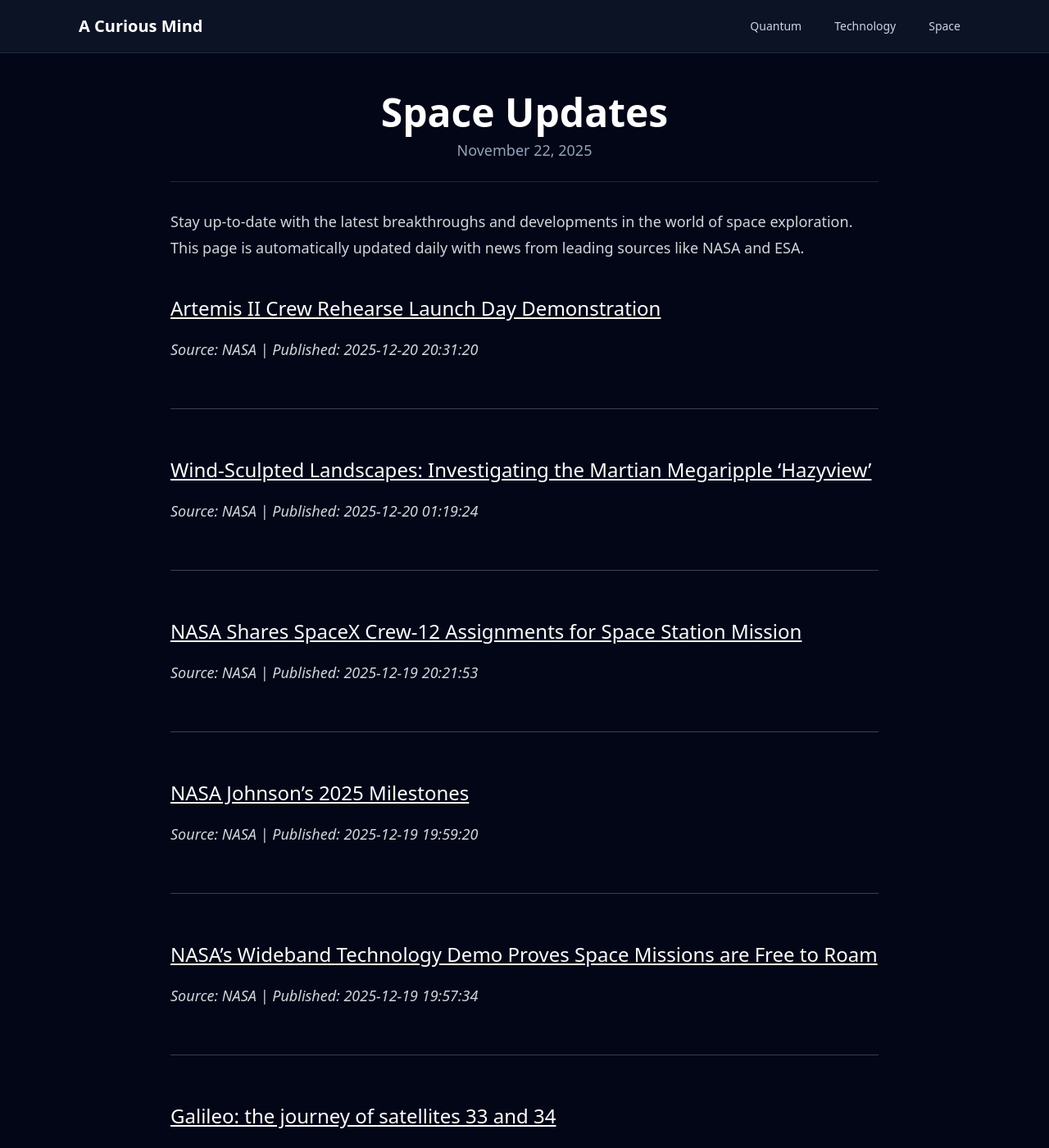
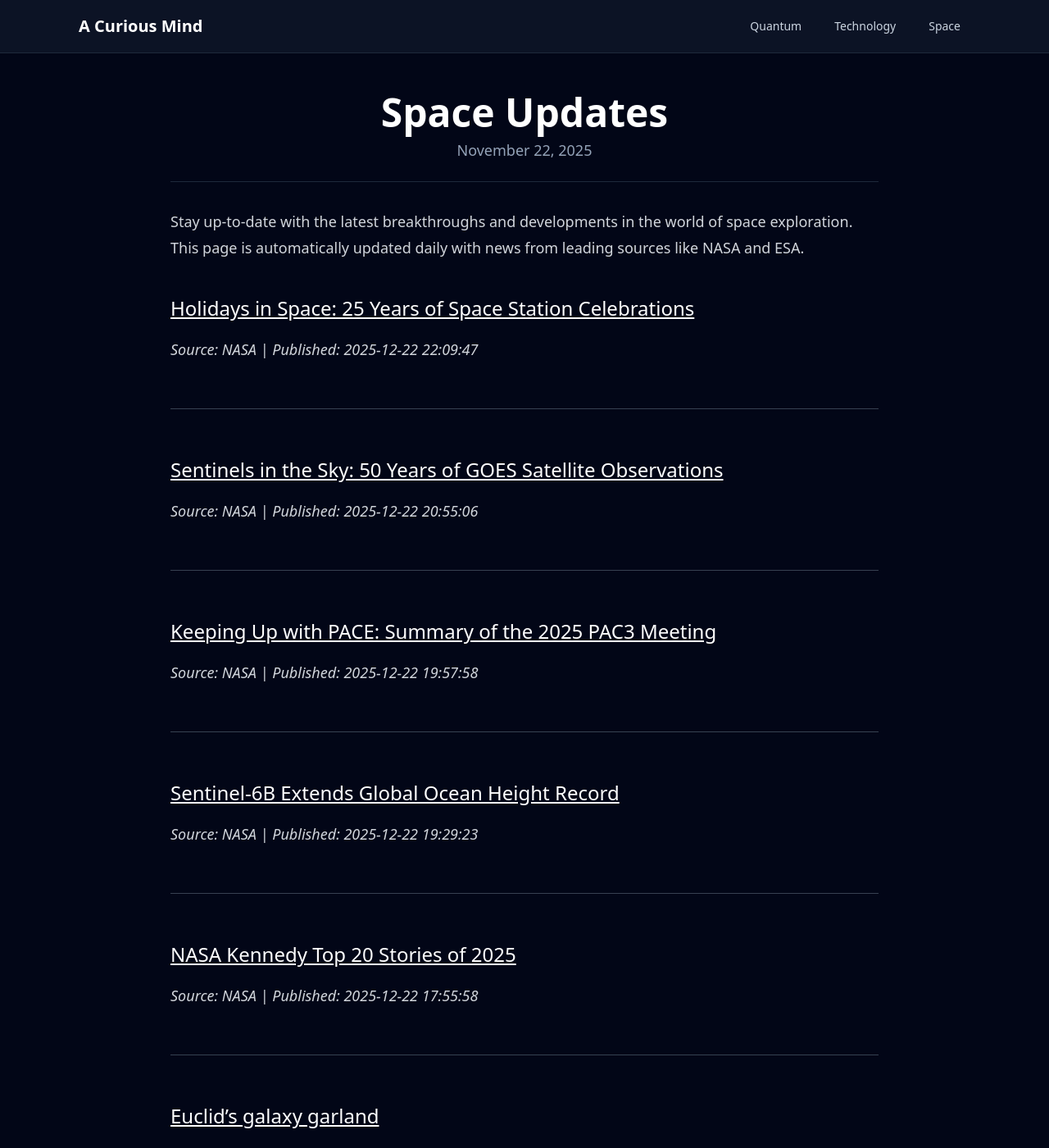
Before and after one commit to onehl7/onehl7.github.io, a Jekyll site: the page built from _posts/2025-11-22-space-updates.md, in a window 1280 px wide and 1400 px high. Shown: the whole window at 82% size. Built offline with Jekyll 4.4.1, drawn with Linux system fonts in a browser that asks for light colours; nearby versions of some CDN libraries; some of the changed text lies outside the part shown.

Commit message:
Update space news data

```diff
--- a/_data/space_news.json
+++ b/_data/space_news.json
@@ -1,33 +1,45 @@
 [
   {
     "source": "NASA",
-    "title": "Artemis II Crew Rehearse Launch Day Demonstration",
-    "link": "https://www.nasa.gov/image-article/artemis-ii-crew-rehearse-launch-day-demonstration/",
-    "published": "2025-12-20 20:31:20"
+    "title": "Holidays in Space: 25 Years of Space Station Celebrations",
+    "link": "https://www.nasa.gov/centers-and-facilities/johnson/nasa-johnson-celebrates-25-years-of-holidays-in-space/",
+    "published": "2025-12-22 22:09:47"
   },
   {
     "source": "NASA",
-    "title": "Wind-Sculpted Landscapes: Investigating the Martian Megaripple \u2018Hazyview\u2019",
-    "link": "https://science.nasa.gov/blog/wind-sculpted-landscapes-investigating-the-martian-megaripple-hazyview/",
-    "published": "2025-12-20 01:19:24"
+    "title": "Sentinels in the Sky: 50 Years of GOES Satellite Observations",
+    "link": "https://science.nasa.gov/science-research/earth-science/sentinels-in-the-sky-50-years-of-goes-satellite-observations/",
+    "published": "2025-12-22 20:55:06"
   },
   {
     "source": "NASA",
-    "title": "NASA Shares SpaceX Crew-12 Assignments for Space Station Mission",
-    "link": "https://www.nasa.gov/news-release/nasa-shares-spacex-crew-12-assignments-for-space-station-mission/",
-    "published": "2025-12-19 20:21:53"
+    "title": "Keeping Up with PACE: Summary of the 2025 PAC3 Meeting",
+    "link": "https://science.nasa.gov/science-research/earth-science/keeping-up-with-pace-summary-of-the-2025-pac3-meeting/",
+    "published": "2025-12-22 19:57:58"
   },
   {
     "source": "NASA",
-    "title": "NASA Johnson\u2019s 2025 Milestones",
-    "link": "https://www.nasa.gov/centers-and-facilities/johnson/nasa-johnsons-2025-milestones/",
-    "published": "2025-12-19 19:59:20"
+    "title": "Sentinel-6B Extends Global Ocean Height Record",
+    "link": "https://science.nasa.gov/science-research/earth-science/sentinel-6b-extends-global-ocean-height-record/",
+    "published": "2025-12-22 19:29:23"
   },
   {
     "source": "NASA",
-    "title": "NASA\u2019s Wideband Technology Demo Proves Space Missions are Free to Roam",
-    "link": "https://www.nasa.gov/humans-in-space/commercial-space/nasas-wideband-technology-demo-proves-space-missions-are-free-to-roam/",
-    "published": "2025-12-19 19:57:34"
+    "title": "NASA Kennedy Top 20 Stories of 2025",
+    "link": "https://www.nasa.gov/centers-and-facilities/kennedy/nasa-kennedy-top-20-stories-of-2025/",
+    "published": "2025-12-22 17:55:58"
+  },
+  {
+    "source": "ESA",
+    "title": "Euclid\u2019s galaxy garland",
+    "link": "https://www.esa.int/ESA_Multimedia/Images/2025/12/Euclid_s_galaxy_garland",
+    "published": "2025-12-22 12:30:00"
+  },
+  {
+    "source": "ESA",
+    "title": "Year in images 2025",
+    "link": "https://www.esa.int/About_Us/Week_in_images/Year_in_images_2025",
+    "published": "2025-12-21 11:05:00"
   },
   {
     "source": "ESA",
@@ -43,18 +55,6 @@
   },
   {
     "source": "ESA",
-    "title": "ESA Impact 2025 - October-December",
-    "link": "https://www.esa.int/About_Us/ESA_Publications/ESA_Impact_2025_-_October-December",
-    "published": "2025-12-19 15:49:00"
-  },
-  {
-    "source": "ESA",
-    "title": "Week in images: 15-19 December 2025",
-    "link": "https://www.esa.int/About_Us/Week_in_images/Week_in_images_15-19_December_2025",
-    "published": "2025-12-19 14:15:00"
-  },
-  {
-    "source": "ESA",
     "title": "Ministerial Council 2025",
     "link": "https://www.esa.int/About_Us/Ministerial_Council_2025",
     "published": "2025-11-18 10:39:00"
```
